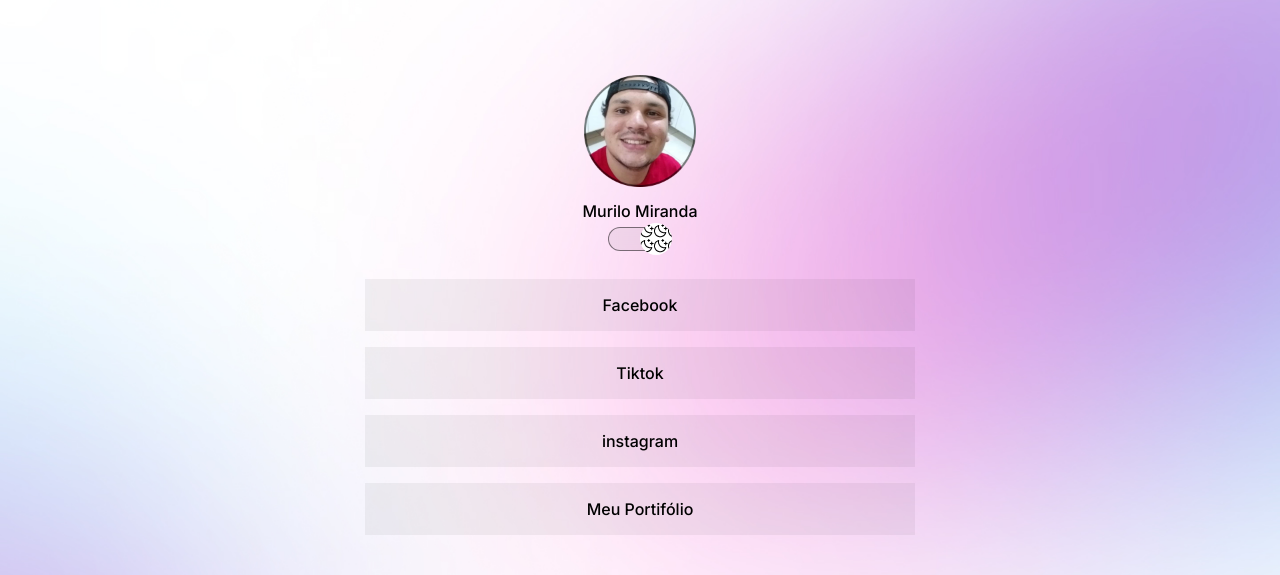
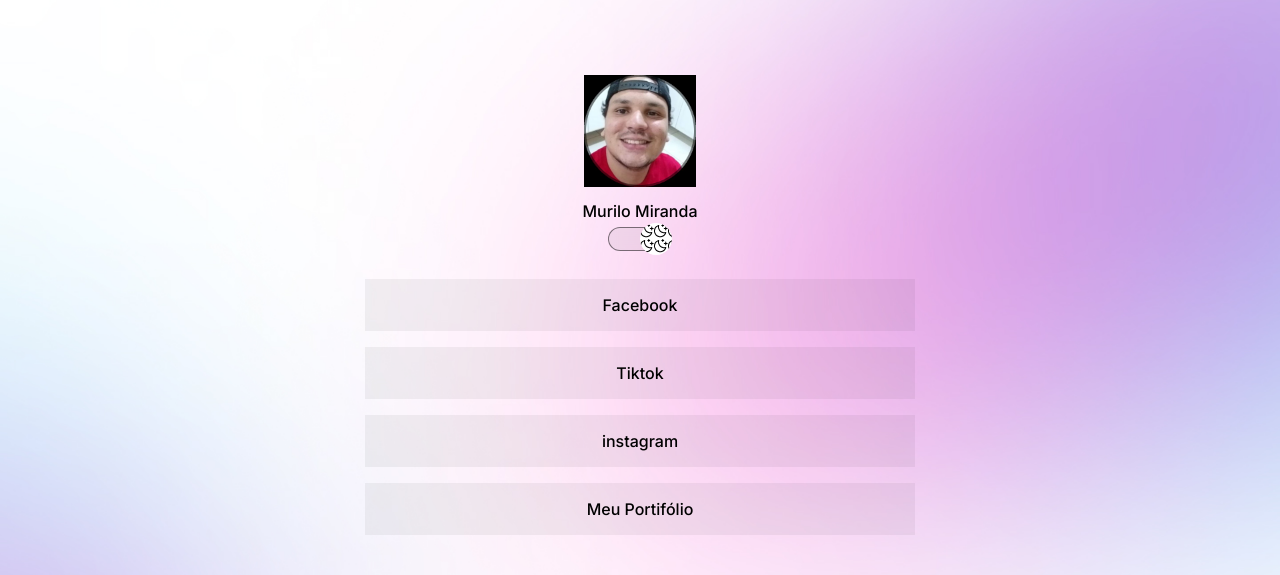
Before and after one commit to Murilomirandaa/projetoperfil, a plain HTML site: page index.html in a window 1280 px wide. Shown: the top 575 px of the page. Drawn offline with nearby package versions, Linux system fonts and the light colour scheme.

```diff
--- a/index.html
+++ b/index.html
@@ -18,7 +18,7 @@
     <div id="container">
     <div id="profile">
 
-   <img src="/img/Avatar.png" alt="perfil foto de murilo miranda , sorrindo e bone para atras com camisa vermelha" />
+   <img src="/img/perfil.jpg" alt="perfil foto de murilo miranda , sorrindo e bone para atras com camisa vermelha" />
 
 <p>Murilo Miranda</p>
 
```
Also changed, not shown: img/perfil.jpg (added).
